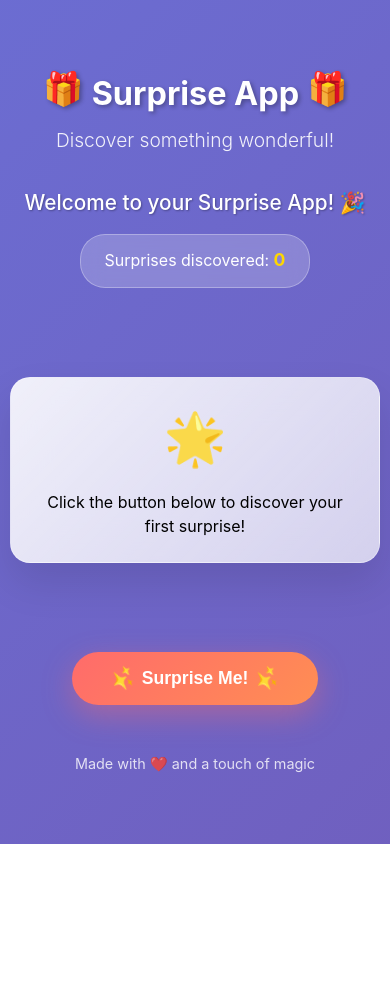
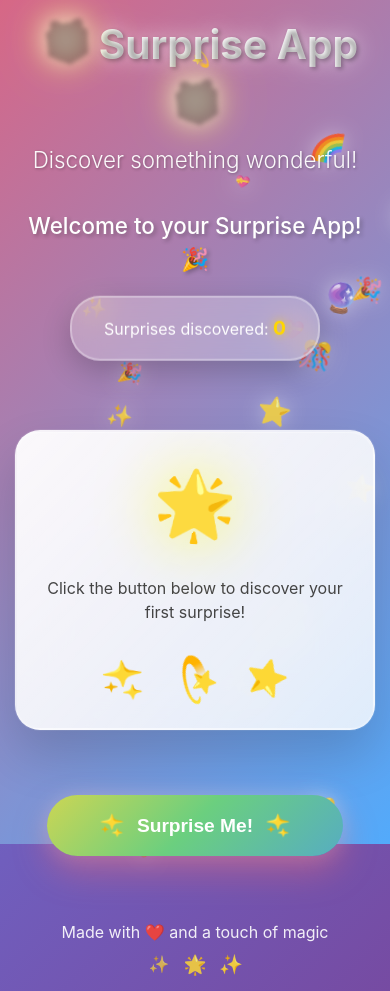
Before and after one commit to pkibbey/surprise-app, a React (Vite) app: page / in a window 390 px wide. Before the commit the page ends 844 px from the top, so only its background shows below. Built offline with nearby package versions, Linux system fonts and the light colour scheme.

Commit message:
I should just have an even better picture than that

```diff
--- a/src/App.css
+++ b/src/App.css
@@ -22,37 +22,78 @@ body {
   position: relative;
 }
 
-/* Animated Background */
+/* Enhanced Animated Background */
 .background-animation {
   position: fixed;
   top: 0;
   left: 0;
   width: 100%;
   height: 100%;
-  z-index: -1;
-  background: linear-gradient(135deg, #667eea 0%, #764ba2 100%);
-  background-size: 400% 400%;
-  animation: gradientShift 8s ease infinite;
+  z-index: -2;
+  background: linear-gradient(135deg, #667eea 0%, #764ba2 25%, #f093fb 50%, #f5576c 75%, #4facfe 100%);
+  background-size: 500% 500%;
+  animation: ultraGradientShift 12s ease infinite;
 }
 
-@keyframes gradientShift {
+@keyframes ultraGradientShift {
   0% { background-position: 0% 50%; }
-  50% { background-position: 100% 50%; }
+  25% { background-position: 100% 50%; }
+  50% { background-position: 100% 100%; }
+  75% { background-position: 0% 100%; }
   100% { background-position: 0% 50%; }
 }
 
-/* Header Styles */
+/* Floating Particles */
+.particles-container {
+  position: fixed;
+  top: 0;
+  left: 0;
+  width: 100%;
+  height: 100%;
+  pointer-events: none;
+  z-index: -1;
+}
+
+.particle {
+  position: absolute;
+  pointer-events: none;
+  opacity: 0.8;
+  animation: float 6s ease-in-out infinite;
+  filter: drop-shadow(0 0 10px rgba(255, 255, 255, 0.5));
+}
+
+@keyframes float {
+  0%, 100% { transform: translateY(0px) rotate(0deg); opacity: 0.8; }
+  50% { transform: translateY(-20px) rotate(180deg); opacity: 1; }
+}
+
+/* Header Styles with Enhanced Effects */
 .app-header {
   text-align: center;
   margin-bottom: 2rem;
+  position: relative;
 }
 
 .app-title {
-  font-size: 3.5rem;
+  font-size: 4rem;
   color: white;
   margin-bottom: 0.5rem;
-  text-shadow: 2px 2px 4px rgba(0,0,0,0.3);
+  text-shadow:
+    2px 2px 4px rgba(0,0,0,0.3),
+    0 0 20px rgba(255,255,255,0.5),
+    0 0 40px rgba(255,255,255,0.3);
   animation: titlePulse 3s ease-in-out infinite;
+  background: linear-gradient(45deg, #fff, #f0f0f0, #fff);
+  background-size: 200% 200%;
+  -webkit-background-clip: text;
+  background-clip: text;
+  -webkit-text-fill-color: transparent;
+  animation: titleShimmer 4s ease-in-out infinite, titlePulse 3s ease-in-out infinite;
+}
+
+@keyframes titleShimmer {
+  0%, 100% { background-position: 0% 50%; }
+  50% { background-position: 100% 50%; }
 }
 
 @keyframes titlePulse {
@@ -64,27 +105,30 @@ body {
   display: inline-block;
   animation: bounce 2s ease-in-out infinite;
   margin: 0 0.5rem;
+  filter: drop-shadow(0 0 15px rgba(255, 255, 0, 0.6));
 }
 
 @keyframes bounce {
-  0%, 100% { transform: translateY(0); }
-  50% { transform: translateY(-10px); }
+  0%, 100% { transform: translateY(0) rotate(0deg); }
+  25% { transform: translateY(-15px) rotate(5deg); }
+  75% { transform: translateY(-5px) rotate(-5deg); }
 }
 
 .app-subtitle {
-  font-size: 1.2rem;
-  color: rgba(255, 255, 255, 0.9);
+  font-size: 1.4rem;
+  color: rgba(255, 255, 255, 0.95);
   font-weight: 300;
+  text-shadow: 1px 1px 3px rgba(0,0,0,0.3);
 }
 
-/* Main Content */
+/* Enhanced Main Content */
 .app-main {
   width: 100%;
-  max-width: 600px;
+  max-width: 700px;
   display: flex;
   flex-direction: column;
   align-items: center;
-  gap: 2rem;
+  gap: 2.5rem;
 }
 
 .message-container {
@@ -93,227 +137,363 @@ body {
 }
 
 .motivational-message {
-  font-size: 1.3rem;
-  margin-bottom: 1rem;
+  font-size: 1.4rem;
+  margin-bottom: 1.5rem;
   font-weight: 500;
-  text-shadow: 1px 1px 2px rgba(0,0,0,0.3);
+  text-shadow: 2px 2px 4px rgba(0,0,0,0.3);
+  animation: messageGlow 3s ease-in-out infinite;
+}
+
+@keyframes messageGlow {
+  0%, 100% { text-shadow: 2px 2px 4px rgba(0,0,0,0.3); }
+  50% { text-shadow: 2px 2px 4px rgba(0,0,0,0.3), 0 0 20px rgba(255,255,255,0.5); }
 }
 
 .surprise-counter {
-  background: rgba(255, 255, 255, 0.2);
-  backdrop-filter: blur(10px);
-  padding: 0.8rem 1.5rem;
-  border-radius: 25px;
-  border: 1px solid rgba(255, 255, 255, 0.3);
+  background: rgba(255, 255, 255, 0.25);
+  backdrop-filter: blur(15px);
+  padding: 1rem 2rem;
+  border-radius: 30px;
+  border: 2px solid rgba(255, 255, 255, 0.3);
   display: inline-block;
+  box-shadow: 0 10px 30px rgba(0,0,0,0.2);
+  animation: counterFloat 4s ease-in-out infinite;
+}
+
+@keyframes counterFloat {
+  0%, 100% { transform: translateY(0px); }
+  50% { transform: translateY(-5px); }
 }
 
 .count {
   font-weight: bold;
   color: #FFD700;
-  font-size: 1.1rem;
+  font-size: 1.2rem;
+  text-shadow: 0 0 10px rgba(255, 215, 0, 0.8);
 }
 
-/* Surprise Container */
+/* Enhanced Surprise Container */
 .surprise-container {
   width: 100%;
-  min-height: 300px;
+  min-height: 350px;
   display: flex;
   align-items: center;
   justify-content: center;
-  transition: all 0.5s ease;
+  transition: all 0.8s ease;
+  position: relative;
 }
 
 .surprise-container.animating {
-  transform: scale(0.9);
-  opacity: 0.7;
+  transform: scale(0.85) rotateY(180deg);
+  opacity: 0.3;
 }
 
 .surprise-card, .welcome-card {
   background: rgba(255, 255, 255, 0.95);
-  backdrop-filter: blur(20px);
-  padding: 2.5rem;
-  border-radius: 20px;
-  box-shadow: 0 20px 40px rgba(0,0,0,0.1);
-  border: 1px solid rgba(255, 255, 255, 0.3);
+  backdrop-filter: blur(25px);
+  padding: 3rem;
+  border-radius: 25px;
+  box-shadow:
+    0 25px 50px rgba(0,0,0,0.15),
+    0 0 0 1px rgba(255,255,255,0.1),
+    inset 0 1px 0 rgba(255,255,255,0.3);
+  border: 2px solid rgba(255, 255, 255, 0.2);
   width: 100%;
   text-align: center;
-  transition: all 0.3s ease;
-  animation: cardAppear 0.6s ease-out;
+  transition: all 0.4s ease;
+  animation: cardAppear 0.8s ease-out;
+  position: relative;
+  overflow: hidden;
+}
+
+.surprise-card {
+  color: white;
+  text-shadow: 1px 1px 2px rgba(0,0,0,0.3);
+}
+
+.surprise-glow {
+  position: absolute;
+  top: -50%;
+  left: -50%;
+  width: 200%;
+  height: 200%;
+  opacity: 0.1;
+  border-radius: 50%;
+  filter: blur(50px);
+  z-index: -1;
+  animation: glowPulse 4s ease-in-out infinite;
+}
+
+@keyframes glowPulse {
+  0%, 100% { transform: scale(0.8); opacity: 0.1; }
+  50% { transform: scale(1.2); opacity: 0.3; }
 }
 
 @keyframes cardAppear {
   from {
     opacity: 0;
-    transform: translateY(30px) scale(0.9);
+    transform: translateY(50px) scale(0.8) rotateX(30deg);
   }
   to {
     opacity: 1;
-    transform: translateY(0) scale(1);
+    transform: translateY(0) scale(1) rotateX(0deg);
   }
 }
 
 .surprise-card:hover, .welcome-card:hover {
-  transform: translateY(-5px);
-  box-shadow: 0 25px 50px rgba(0,0,0,0.15);
+  transform: translateY(-10px) scale(1.02);
+  box-shadow:
+    0 35px 70px rgba(0,0,0,0.2),
+    0 0 0 1px rgba(255,255,255,0.2),
+    inset 0 1px 0 rgba(255,255,255,0.4);
 }
 
 .surprise-type {
   display: flex;
   align-items: center;
   justify-content: center;
-  gap: 0.8rem;
-  margin-bottom: 1.5rem;
+  gap: 1rem;
+  margin-bottom: 2rem;
 }
 
 .surprise-emoji {
-  font-size: 2.5rem;
-  animation: rotate 4s linear infinite;
+  font-size: 3rem;
+  animation: emojiDance 6s linear infinite;
+  filter: drop-shadow(0 0 20px rgba(255, 255, 255, 0.8));
 }
 
-@keyframes rotate {
-  from { transform: rotate(0deg); }
-  to { transform: rotate(360deg); }
+@keyframes emojiDance {
+  0% { transform: rotate(0deg) scale(1); }
+  25% { transform: rotate(90deg) scale(1.1); }
+  50% { transform: rotate(180deg) scale(1); }
+  75% { transform: rotate(270deg) scale(1.1); }
+  100% { transform: rotate(360deg) scale(1); }
 }
 
 .surprise-type-text {
-  font-size: 1.3rem;
+  font-size: 1.4rem;
   font-weight: bold;
-  color: #333;
   text-transform: uppercase;
-  letter-spacing: 1px;
+  letter-spacing: 2px;
+  background: linear-gradient(45deg, rgba(255,255,255,0.9), rgba(255,255,255,0.7));
+  -webkit-background-clip: text;
+  background-clip: text;
+  -webkit-text-fill-color: transparent;
 }
 
 .surprise-content {
-  font-size: 1.1rem;
-  line-height: 1.6;
-  color: #444;
+  font-size: 1.2rem;
+  line-height: 1.8;
   font-weight: 400;
+  color: rgba(255,255,255,0.95);
+  text-shadow: 1px 1px 2px rgba(0,0,0,0.3);
 }
 
 .welcome-card {
-  background: linear-gradient(135deg, rgba(255,255,255,0.9), rgba(255,255,255,0.7));
+  background: linear-gradient(135deg, rgba(255,255,255,0.95), rgba(255,255,255,0.8));
+  color: #333;
+}
+
+.welcome-card .surprise-content, .welcome-card p {
+  color: #444;
 }
 
 .welcome-emoji {
-  font-size: 4rem;
-  margin-bottom: 1rem;
-  animation: pulse 2s ease-in-out infinite;
+  font-size: 5rem;
+  margin-bottom: 1.5rem;
+  animation: welcomePulse 3s ease-in-out infinite;
+  filter: drop-shadow(0 0 30px rgba(255, 255, 0, 0.7));
 }
 
-@keyframes pulse {
-  0%, 100% { transform: scale(1); opacity: 1; }
-  50% { transform: scale(1.1); opacity: 0.8; }
+@keyframes welcomePulse {
+  0%, 100% { transform: scale(1) rotate(0deg); opacity: 1; }
+  50% { transform: scale(1.2) rotate(10deg); opacity: 0.8; }
 }
 
-/* Button Styles */
+.welcome-sparkles {
+  display: flex;
+  justify-content: center;
+  gap: 2rem;
+  margin-top: 2rem;
+}
+
+.welcome-sparkles span {
+  font-size: 2rem;
+  animation: sparkleRotate 2s linear infinite;
+  animation-delay: calc(var(--i) * 0.3s);
+}
+
+.welcome-sparkles span:nth-child(1) { animation-delay: 0s; }
+.welcome-sparkles span:nth-child(2) { animation-delay: 0.3s; }
+.welcome-sparkles span:nth-child(3) { animation-delay: 0.6s; }
+
+@keyframes sparkleRotate {
+  from { transform: rotate(0deg) scale(1); }
+  to { transform: rotate(360deg) scale(1.2); }
+}
+
+/* Enhanced Button Styles */
 .button-container {
   display: flex;
   flex-direction: column;
-  gap: 1rem;
+  gap: 1.5rem;
   align-items: center;
 }
 
 .surprise-button {
-  background: linear-gradient(135deg, #FF6B6B, #FF8E53);
+  background: linear-gradient(135deg, #FF6B6B, #FF8E53, #FFD93D, #6BCF7F, #4D9DE0);
+  background-size: 300% 300%;
   color: white;
   border: none;
-  padding: 1.2rem 2.5rem;
-  font-size: 1.2rem;
+  padding: 1.5rem 3rem;
+  font-size: 1.3rem;
   font-weight: 600;
-  border-radius: 50px;
+  border-radius: 60px;
   cursor: pointer;
-  transition: all 0.3s ease;
-  box-shadow: 0 10px 30px rgba(255, 107, 107, 0.4);
+  transition: all 0.4s ease;
+  box-shadow:
+    0 15px 35px rgba(255, 107, 107, 0.4),
+    0 0 20px rgba(255, 255, 255, 0.2);
   position: relative;
   overflow: hidden;
+  animation: buttonGradient 4s ease infinite;
+}
+
+@keyframes buttonGradient {
+  0%, 100% { background-position: 0% 50%; }
+  50% { background-position: 100% 50%; }
+}
+
+.surprise-button::before {
+  content: '';
+  position: absolute;
+  top: 0;
+  left: -100%;
+  width: 100%;
+  height: 100%;
+  background: linear-gradient(90deg, transparent, rgba(255,255,255,0.3), transparent);
+  transition: left 0.6s;
+}
+
+.surprise-button:hover::before {
+  left: 100%;
 }
 
 .surprise-button:hover:not(:disabled) {
-  transform: translateY(-3px);
-  box-shadow: 0 15px 35px rgba(255, 107, 107, 0.6);
-  background: linear-gradient(135deg, #FF8E53, #FF6B6B);
+  transform: translateY(-5px) scale(1.05);
+  box-shadow:
+    0 20px 40px rgba(255, 107, 107, 0.6),
+    0 0 30px rgba(255, 255, 255, 0.4);
 }
 
 .surprise-button:disabled {
-  opacity: 0.7;
+  opacity: 0.8;
   cursor: not-allowed;
 }
 
 .button-emoji {
-  margin: 0 0.5rem;
+  margin: 0 0.8rem;
   display: inline-block;
-  animation: sparkle 1.5s ease-in-out infinite;
+  animation: buttonSparkle 2s ease-in-out infinite;
 }
 
-@keyframes sparkle {
+@keyframes buttonSparkle {
   0%, 100% { transform: scale(1) rotate(0deg); }
-  50% { transform: scale(1.2) rotate(180deg); }
+  25% { transform: scale(1.3) rotate(90deg); }
+  75% { transform: scale(1.1) rotate(270deg); }
 }
 
 .loading {
   display: flex;
   align-items: center;
-  gap: 0.5rem;
+  gap: 0.8rem;
 }
 
 .loading-emoji {
-  animation: spin 1s linear infinite;
+  animation: loadingSpin 1.5s linear infinite;
 }
 
-@keyframes spin {
-  from { transform: rotate(0deg); }
-  to { transform: rotate(360deg); }
+@keyframes loadingSpin {
+  from { transform: rotate(0deg) scale(1); }
+  50% { transform: rotate(180deg) scale(1.2); }
+  to { transform: rotate(360deg) scale(1); }
 }
 
 .reset-button {
-  background: rgba(255, 255, 255, 0.2);
+  background: rgba(255, 255, 255, 0.25);
   color: white;
-  border: 2px solid rgba(255, 255, 255, 0.3);
-  padding: 0.8rem 1.5rem;
-  font-size: 1rem;
-  border-radius: 25px;
+  border: 2px solid rgba(255, 255, 255, 0.4);
+  padding: 1rem 2rem;
+  font-size: 1.1rem;
+  border-radius: 30px;
   cursor: pointer;
   transition: all 0.3s ease;
-  backdrop-filter: blur(10px);
+  backdrop-filter: blur(15px);
+  box-shadow: 0 10px 25px rgba(0,0,0,0.2);
 }
 
 .reset-button:hover {
-  background: rgba(255, 255, 255, 0.3);
-  transform: translateY(-2px);
+  background: rgba(255, 255, 255, 0.4);
+  transform: translateY(-3px);
+  box-shadow: 0 15px 30px rgba(0,0,0,0.3);
 }
 
-/* Footer */
+/* Enhanced Footer */
 .app-footer {
-  margin-top: 3rem;
+  margin-top: 4rem;
   text-align: center;
-  color: rgba(255, 255, 255, 0.8);
-  font-size: 0.9rem;
+  color: rgba(255, 255, 255, 0.9);
+  font-size: 1rem;
+}
+
+.footer-sparkles {
+  display: flex;
+  justify-content: center;
+  gap: 1rem;
+  margin-top: 0.5rem;
+}
+
+.footer-sparkles span {
+  animation: footerTwinkle 3s ease-in-out infinite;
+  animation-delay: calc(var(--i) * 0.5s);
+}
+
+.footer-sparkles span:nth-child(1) { animation-delay: 0s; }
+.footer-sparkles span:nth-child(2) { animation-delay: 0.5s; }
+.footer-sparkles span:nth-child(3) { animation-delay: 1s; }
+
+@keyframes footerTwinkle {
+  0%, 100% { opacity: 0.7; transform: scale(1); }
+  50% { opacity: 1; transform: scale(1.2); }
 }
 
 /* Responsive Design */
 @media (max-width: 768px) {
   .app-title {
-    font-size: 2.5rem;
+    font-size: 3rem;
   }
 
   .surprise-card, .welcome-card {
-    padding: 1.5rem;
+    padding: 2rem;
   }
 
   .surprise-button {
-    padding: 1rem 2rem;
-    font-size: 1.1rem;
+    padding: 1.2rem 2.5rem;
+    font-size: 1.2rem;
   }
 
   .app {
-    padding: 10px;
+    padding: 15px;
+  }
+
+  .surprise-emoji {
+    font-size: 2.5rem;
   }
 }
 
 @media (max-width: 480px) {
   .app-title {
-    font-size: 2rem;
+    font-size: 2.5rem;
   }
 
   .surprise-emoji {
@@ -321,6 +501,10 @@ body {
   }
 
   .welcome-emoji {
-    font-size: 3rem;
+    font-size: 4rem;
+  }
+
+  .surprise-card, .welcome-card {
+    padding: 1.5rem;
   }
 }
--- a/src/App.tsx
+++ b/src/App.tsx
@@ -1,4 +1,4 @@
-import { useState, useEffect } from 'react'
+import { useState, useEffect, useRef } from 'react'
 import './App.css'
 
 interface Surprise {
@@ -6,21 +6,36 @@ interface Surprise {
   content: string
   emoji: string
   color: string
+  gradient: string
+}
+
+interface Particle {
+  id: number
+  x: number
+  y: number
+  size: number
+  emoji: string
+  velocity: { x: number; y: number }
+  rotation: number
+  rotationSpeed: number
 }
 
 const surprises: Surprise[] = [
-  { type: "Quote", content: "The only way to do great work is to love what you do. - Steve Jobs", emoji: "💭", color: "#FF6B6B" },
-  { type: "Activity", content: "Take a 10-minute walk outside and count how many different birds you can spot", emoji: "🐦", color: "#4ECDC4" },
-  { type: "Fun Fact", content: "Honey never spoils! Archaeologists have found pots of honey in ancient Egyptian tombs that are over 3,000 years old and still perfectly edible.", emoji: "🍯", color: "#45B7D1" },
-  { type: "Challenge", content: "Try writing your name with your non-dominant hand", emoji: "✍️", color: "#96CEB4" },
-  { type: "Compliment", content: "You have a wonderful curiosity about the world that makes you truly special!", emoji: "⭐", color: "#FFEAA7" },
-  { type: "Activity", content: "Make a paper airplane and see how far it can fly", emoji: "✈️", color: "#DDA0DD" },
-  { type: "Recipe", content: "Quick snack: Mix peanut butter with honey and spread on crackers", emoji: "🥜", color: "#F39C12" },
-  { type: "Meditation", content: "Close your eyes and take 5 deep breaths, focusing only on the sensation of breathing", emoji: "🧘", color: "#E17055" },
-  { type: "Fun Fact", content: "A group of flamingos is called a 'flamboyance'", emoji: "🦩", color: "#FF7675" },
-  { type: "Creative", content: "Draw something using only circles and triangles", emoji: "🎨", color: "#A29BFE" },
-  { type: "Gratitude", content: "Think of three things you're grateful for right now", emoji: "🙏", color: "#00B894" },
-  { type: "Movement", content: "Do 10 jumping jacks to get your blood flowing", emoji: "🏃", color: "#00CEC9" },
+  { type: "Quote", content: "The only way to do great work is to love what you do. - Steve Jobs", emoji: "💭", color: "#FF6B6B", gradient: "linear-gradient(135deg, #FF6B6B, #FF8E53)" },
+  { type: "Activity", content: "Take a 10-minute walk outside and count how many different birds you can spot", emoji: "🐦", color: "#4ECDC4", gradient: "linear-gradient(135deg, #4ECDC4, #44A08D)" },
+  { type: "Fun Fact", content: "Honey never spoils! Archaeologists have found pots of honey in ancient Egyptian tombs that are over 3,000 years old and still perfectly edible.", emoji: "🍯", color: "#45B7D1", gradient: "linear-gradient(135deg, #45B7D1, #96C93D)" },
+  { type: "Challenge", content: "Try writing your name with your non-dominant hand", emoji: "✍️", color: "#96CEB4", gradient: "linear-gradient(135deg, #96CEB4, #FFECD2)" },
+  { type: "Compliment", content: "You have a wonderful curiosity about the world that makes you truly special!", emoji: "⭐", color: "#FFEAA7", gradient: "linear-gradient(135deg, #FFEAA7, #FDBB2D)" },
+  { type: "Activity", content: "Make a paper airplane and see how far it can fly", emoji: "✈️", color: "#DDA0DD", gradient: "linear-gradient(135deg, #DDA0DD, #B19CD9)" },
+  { type: "Recipe", content: "Quick snack: Mix peanut butter with honey and spread on crackers", emoji: "🥜", color: "#F39C12", gradient: "linear-gradient(135deg, #F39C12, #F1C40F)" },
+  { type: "Meditation", content: "Close your eyes and take 5 deep breaths, focusing only on the sensation of breathing", emoji: "🧘", color: "#E17055", gradient: "linear-gradient(135deg, #E17055, #FDA085)" },
+  { type: "Fun Fact", content: "A group of flamingos is called a 'flamboyance'", emoji: "🦩", color: "#FF7675", gradient: "linear-gradient(135deg, #FF7675, #FD79A8)" },
+  { type: "Creative", content: "Draw something using only circles and triangles", emoji: "🎨", color: "#A29BFE", gradient: "linear-gradient(135deg, #A29BFE, #6C5CE7)" },
+  { type: "Gratitude", content: "Think of three things you're grateful for right now", emoji: "🙏", color: "#00B894", gradient: "linear-gradient(135deg, #00B894, #00CEC9)" },
+  { type: "Movement", content: "Do 10 jumping jacks to get your blood flowing", emoji: "🏃", color: "#00CEC9", gradient: "linear-gradient(135deg, #00CEC9, #74B9FF)" },
+  { type: "Discovery", content: "Look up at the sky and find three different cloud shapes", emoji: "☁️", color: "#74B9FF", gradient: "linear-gradient(135deg, #74B9FF, #0984E3)" },
+  { type: "Kindness", content: "Send a thoughtful message to someone you care about", emoji: "💝", color: "#FD79A8", gradient: "linear-gradient(135deg, #FD79A8, #E84393)" },
+  { type: "Adventure", content: "Try a new route to somewhere you go regularly", emoji: "🗺️", color: "#FDCB6E", gradient: "linear-gradient(135deg, #FDCB6E, #E17055)" },
 ]
 
 const motivationalMessages = [
@@ -37,6 +52,52 @@ function App() {
   const [isAnimating, setIsAnimating] = useState(false)
   const [message, setMessage] = useState("")
   const [surpriseCount, setSurpriseCount] = useState(0)
+  const [particles, setParticles] = useState<Particle[]>([])
+  const canvasRef = useRef<HTMLCanvasElement>(null)
+
+  const particleEmojis = ['✨', '🌟', '⭐', '💫', '🎉', '🎊', '💝', '🦋', '🌈', '🔮']
+
+  // Create particles
+  const createParticles = () => {
+    const newParticles: Particle[] = []
+    for (let i = 0; i < 20; i++) {
+      newParticles.push({
+        id: i,
+        x: Math.random() * window.innerWidth,
+        y: Math.random() * window.innerHeight,
+        size: Math.random() * 20 + 10,
+        emoji: particleEmojis[Math.floor(Math.random() * particleEmojis.length)],
+        velocity: {
+          x: (Math.random() - 0.5) * 2,
+          y: (Math.random() - 0.5) * 2
+        },
+        rotation: 0,
+        rotationSpeed: (Math.random() - 0.5) * 4
+      })
+    }
+    setParticles(newParticles)
+  }
+
+  // Animate particles
+  useEffect(() => {
+    createParticles()
+    const interval = setInterval(() => {
+      setParticles(prev =>
+        prev.map(particle => ({
+          ...particle,
+          x: particle.x + particle.velocity.x,
+          y: particle.y + particle.velocity.y,
+          rotation: particle.rotation + particle.rotationSpeed,
+          velocity: {
+            x: particle.x <= 0 || particle.x >= window.innerWidth ? -particle.velocity.x : particle.velocity.x,
+            y: particle.y <= 0 || particle.y >= window.innerHeight ? -particle.velocity.y : particle.velocity.y
+          }
+        }))
+      )
+    }, 50)
+
+    return () => clearInterval(interval)
+  }, [])
 
   useEffect(() => {
     // Welcome message
@@ -45,6 +106,7 @@ function App() {
 
   const generateSurprise = () => {
     setIsAnimating(true)
+    createParticles() // Create new particles for each surprise
 
     setTimeout(() => {
       const randomSurprise = surprises[Math.floor(Math.random() * surprises.length)]
@@ -55,18 +117,37 @@ function App() {
       setMessage(randomMessage)
 
       setIsAnimating(false)
-    }, 500)
+    }, 800)
   }
 
   const resetApp = () => {
     setCurrentSurprise(null)
     setSurpriseCount(0)
     setMessage("Ready for a new adventure! 🎯")
+    setParticles([])
   }
 
   return (
     <div className="app">
       <div className="background-animation"></div>
+
+      {/* Floating Particles */}
+      <div className="particles-container">
+        {particles.map(particle => (
+          <div
+            key={particle.id}
+            className="particle"
+            style={{
+              left: `${particle.x}px`,
+              top: `${particle.y}px`,
+              transform: `rotate(${particle.rotation}deg)`,
+              fontSize: `${particle.size}px`,
+            }}
+          >
+            {particle.emoji}
+          </div>
+        ))}
+      </div>
 
       <header className="app-header">
         <h1 className="app-title">
@@ -89,7 +170,10 @@ function App() {
           {currentSurprise ? (
             <div
               className="surprise-card"
-              style={{ background: `linear-gradient(135deg, ${currentSurprise.color}22, ${currentSurprise.color}66)` }}
+              style={{
+                background: currentSurprise.gradient,
+                boxShadow: `0 20px 40px ${currentSurprise.color}33`
+              }}
             >
               <div className="surprise-type">
                 <span className="surprise-emoji">{currentSurprise.emoji}</span>
@@ -98,11 +182,17 @@ function App() {
               <div className="surprise-content">
                 {currentSurprise.content}
               </div>
+              <div className="surprise-glow" style={{ background: currentSurprise.gradient }}></div>
             </div>
           ) : (
             <div className="welcome-card">
               <div className="welcome-emoji">🌟</div>
               <p>Click the button below to discover your first surprise!</p>
+              <div className="welcome-sparkles">
+                <span>✨</span>
+                <span>💫</span>
+                <span>⭐</span>
+              </div>
             </div>
           )}
         </div>
@@ -116,7 +206,7 @@ function App() {
             {isAnimating ? (
               <span className="loading">
                 <span className="loading-emoji">🎲</span>
-                Generating...
+                Generating Magic...
               </span>
             ) : (
               <>
@@ -140,6 +230,11 @@ function App() {
 
       <footer className="app-footer">
         <p>Made with ❤️ and a touch of magic</p>
+        <div className="footer-sparkles">
+          <span>✨</span>
+          <span>🌟</span>
+          <span>✨</span>
+        </div>
       </footer>
     </div>
   )
```
